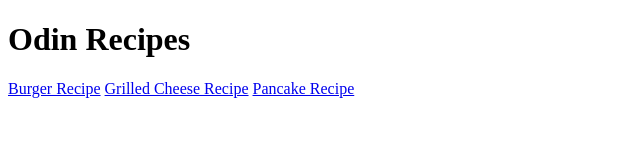
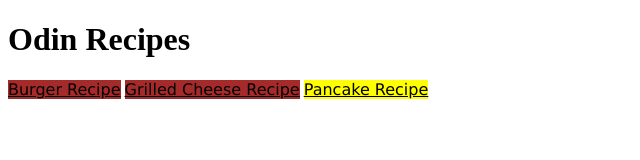
Before and after one commit to simulati0n/odin-recipes, a plain HTML site: page index.html in a window 1280 px wide. Shown: the whole page, without its empty margins (0-640 px from the left). Drawn offline with Linux system fonts and the light colour scheme.

Commit message:
added basic colors and font styles

```diff
--- a/index.html
+++ b/index.html
@@ -1,13 +1,14 @@
 <!DOCTYPE html>
 <html lang="en">
 <head>
+    <link rel="stylesheet" href = "styles.css">
     <meta charset = "UTF-8">
     <title>Odin Recipes</title>
 </head>
 <body>
     <h1>Odin Recipes</h1>
-    <a href="recipes/burger.html">Burger Recipe</a>
-    <a href="recipes/grilled_cheese.html">Grilled Cheese Recipe</a>
-    <a href="recipes/pancake.html">Pancake Recipe</a>
+    <a class = "lunch" href="recipes/burger.html">Burger Recipe</a>
+    <a class = "lunch" href="recipes/grilled_cheese.html">Grilled Cheese Recipe</a>
+    <a class = "breakfast" href="recipes/pancake.html">Pancake Recipe</a>
 </body>
 </html>
--- /dev/null
+++ b/styles.css
@@ -0,0 +1,13 @@
+
+a{
+    color: black;
+    font-family: Verdana, Geneva, Tahoma, sans-serif;
+}
+
+a.lunch{
+    background-color: brown;
+}
+
+a.breakfast{
+    background-color: yellow;
+}
```
